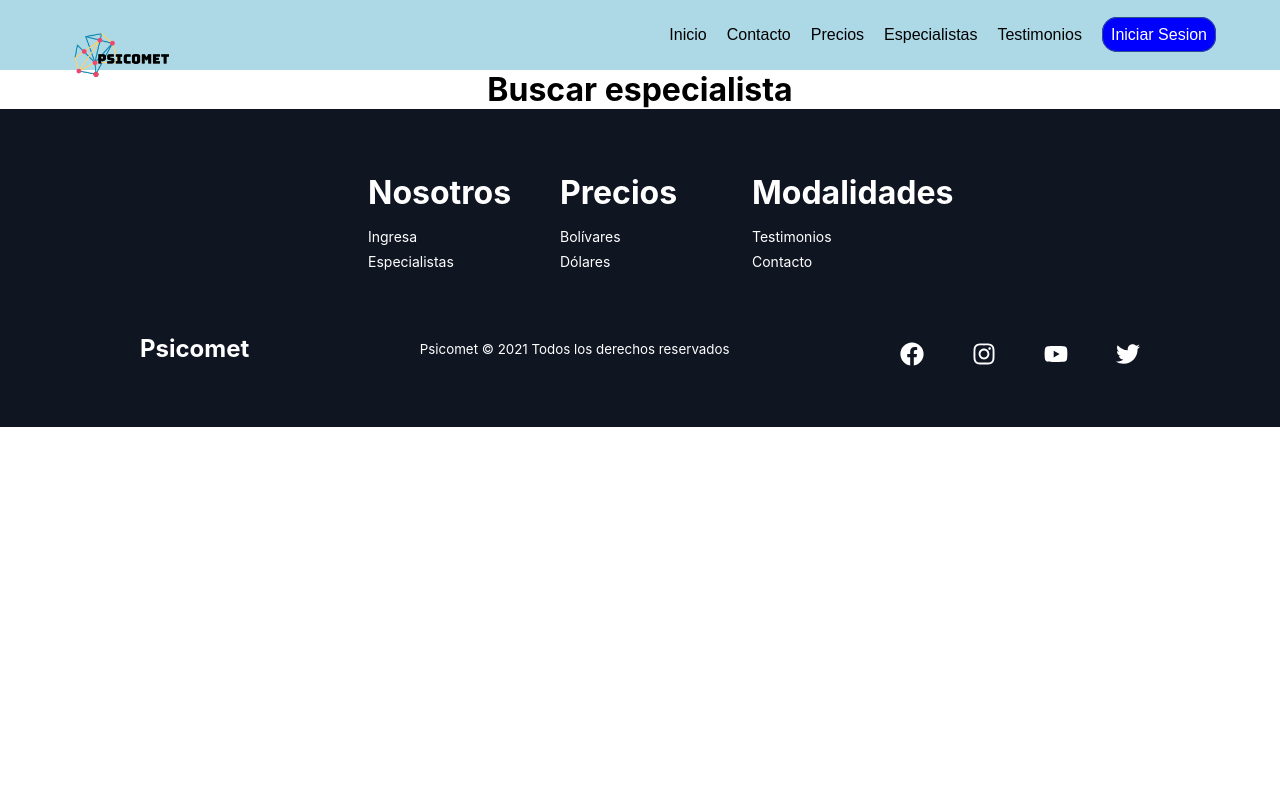
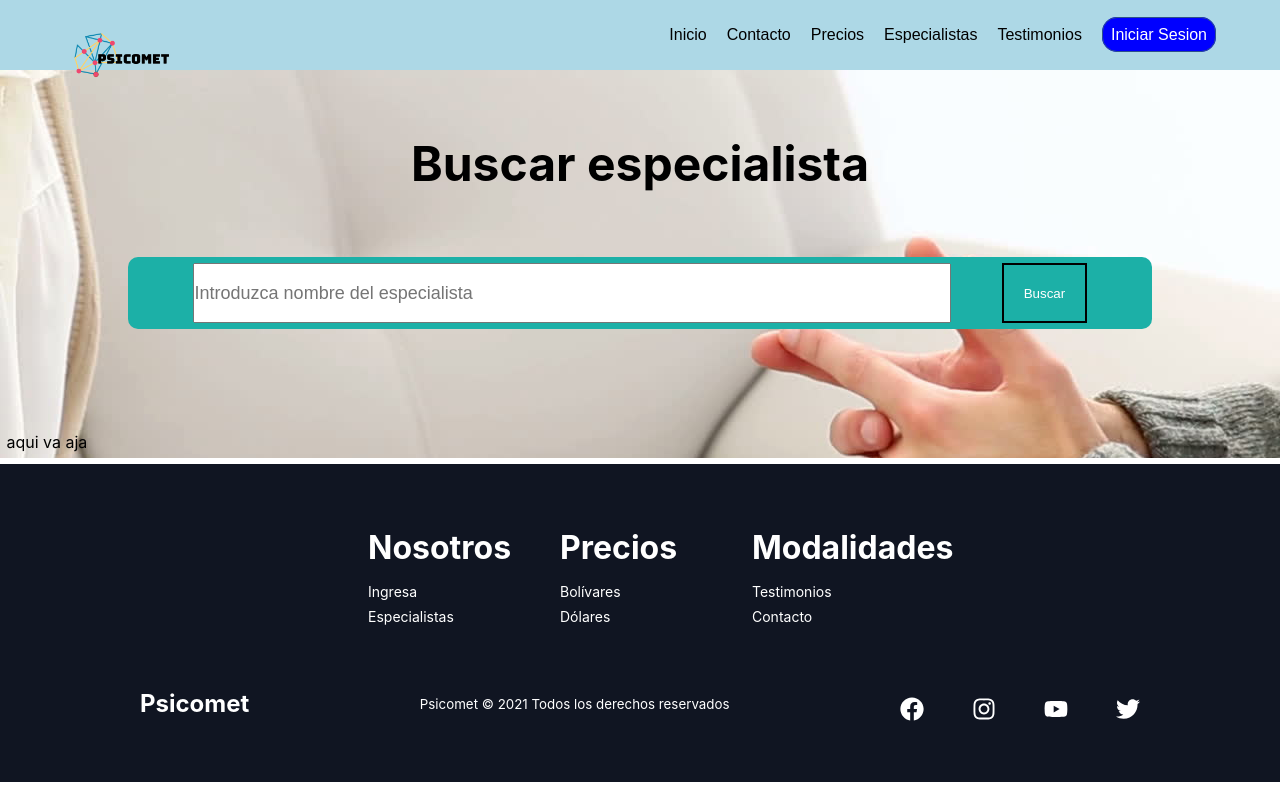
Before and after one commit to Ulises-Fermin/psicomet, a React (Create React App) app: page /Quest in a window 1280 px wide. Built offline with nearby package versions, Linux system fonts and the light colour scheme; no server answers.

Commit message:
Barra buscar especialista

```diff
--- a/src/Pages/Price/Price.module.css
+++ b/src/Pages/Price/Price.module.css
@@ -11,6 +11,7 @@
     width: 100%;
     height: 100%;
     position: relative;
+
 
 }
 #title {
--- a/src/Pages/Quest/Quest.jsx
+++ b/src/Pages/Quest/Quest.jsx
@@ -4,9 +4,17 @@ import styles from "./Quest.module.css";
 
 function Quest() {
     return (
-      <div id={styles.body}>
-          <h1>Buscar especialista</h1>
-      </div>
+        <div id={styles.body}>
+            <h1 id={styles.title}>Buscar especialista</h1>
+            <div id={styles.containerQuest}>
+                <input type="text" placeholder="Introduzca nombre del especialista" id={styles.name}></input>
+                <button id={styles.button}>Buscar</button>
+            </div>
+            <div id={styles.container}>
+                <p>aqui va aja</p>
+            </div>
+
+        </div>
     );
   }
 
--- a/src/Pages/Quest/Quest.module.css
+++ b/src/Pages/Quest/Quest.module.css
@@ -1,3 +1,47 @@
-h1{
+#body{
+    background-image: url("../../Images/Terapia.jpg");
+
+}
+
+
+#title{
     text-align: center;
+    color: black;
+    padding-top: 5%;
+    padding-bottom: 5%;
+    font-size: 300%;
 }
+#title:hover{
+    font-size: 305%;
+    color: #1CB0A7;
+    transition: 0.15s;
+}
+
+#containerQuest{
+    background-color: #1CB0A7;
+    border-radius: 10px;
+    width: 80%;
+    height: 20%;
+    justify-content: center;
+    padding: auto;
+    display: flex;
+    margin-bottom: 7.5%;
+    padding: 0.5%;
+    margin-right: auto;
+    margin-left: auto;
+}
+#name{
+    width: 75%;
+    font-size: large;
+    margin-right: 5%;
+}
+#button{
+    background-color:#1CB0A7;
+    color: white;
+    border-color: black;
+    padding: 2%;
+    border-style:solid;
+}
+#button:hover{
+    border-color: white;
+}
```
